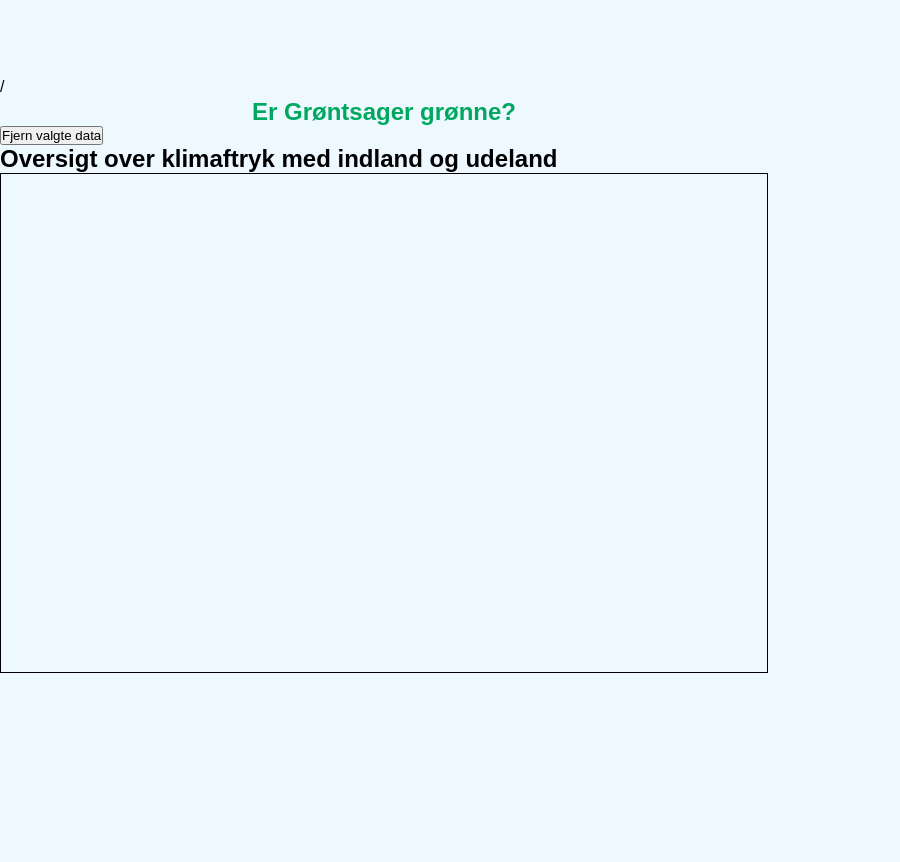
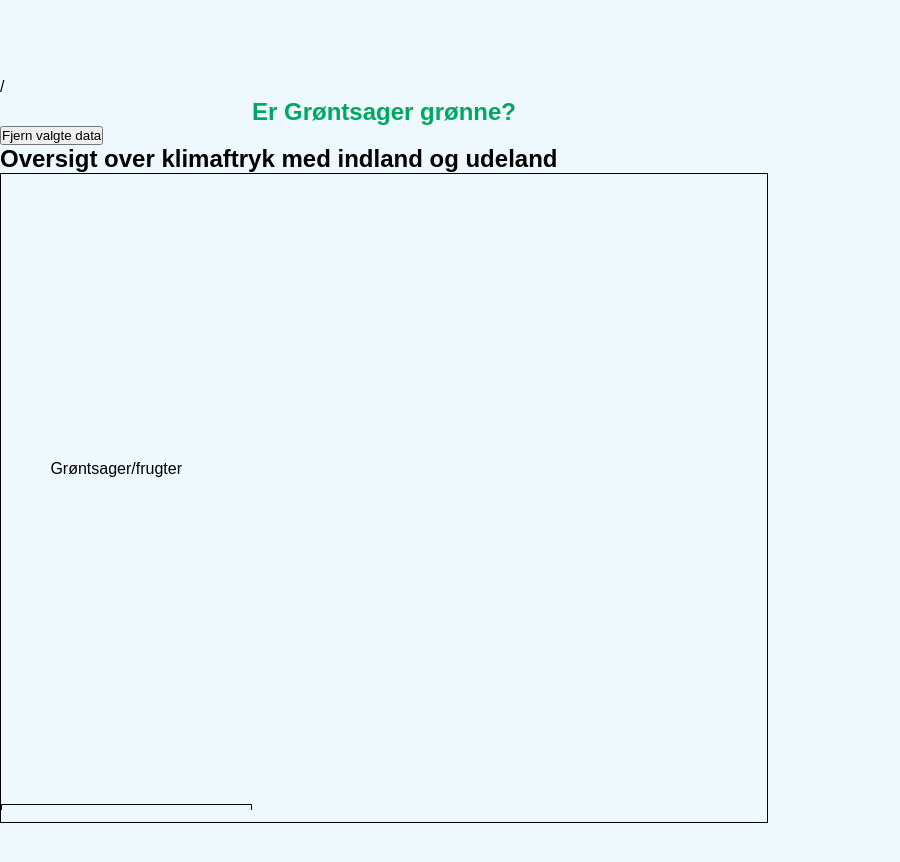
Before and after one commit to Meldgaard99/1semesterProjekt, a website: page public/index.html in a window 1280 px wide. Shown: the part 72-934 px from the top of the page, without its empty margins (0-900 px from the left). Drawn offline with Linux system fonts and the light colour scheme; no server answers.

Commit message:
lidt interessetimer, kan vel altid noget

```diff
--- a/public/index.html
+++ b/public/index.html
@@ -141,6 +141,7 @@
         const maxValue = 1;
         const bottomPadding = 20; // Plads til akse i bunden
         const sidePadding = 10; // Lidt luft i siderne også
+        const padding = 69;
 
         // Selve datasættet
         let dataset = [];
@@ -149,14 +150,6 @@
 
 
         // Scale-funktioner
-    const xScale = d3.scaleBand()
-        .domain(d3.range(dataset.length))
-        .rangeRound([0, w])
-        .paddingInner(0.05);
-
-    const yScale = d3.scaleLinear()
-        .domain([0, maxValue])
-        .range([0, h]);
 
         // Lav et SVG element
         const svg = d3.select("#leftSide")
@@ -164,6 +157,71 @@
             .attr("style", "border:1px solid black")
             .attr("id", "svgBarchart")
 
+
+
+        // Laver en scale for X-aksen
+        let xScale = d3.scaleBand()
+            .domain(d3.range(dataset.length))
+            .rangeRound([0, w])
+            .paddingInner(0.05);
+
+        // Definerer X-aksen ticks er hvor meget der skal vises på stregen, lige nu kommer der til at stå 16 ting
+        let xAxis = d3.axisBottom()
+            .scale(xScale)
+            .tickFormat(d => d)
+            .ticks(16)
+            .tickPadding(7);
+
+        // Appender x-aksen til SVG'en
+        svg.append("g")
+            .attr("class", "x-axis")
+            .attr("transform", "translate(0, " + (h + 130) + ")")
+            .call(xAxis)
+
+        // Appender label til x-aksen
+        svg.append("text")
+            .attr("text-anchor", "end")
+            .attr("class", "Grøntsagstabel")
+            .attr("x", w - padding)
+            .attr("y", h - 200)
+            .text("Grøntsager/frugter")
+
+
+
+        // Definerer y-aksen
+        let yAxis = d3.axisLeft()
+            .scale(yScale)
+            .ticks(0)
+            .tickPadding(10);
+
+        // Appender y-aksen til SVG'en
+        svg.append("g")
+            .attr("class", "y-axis")
+            .attr("transform", "translate(" + (padding) + ",0)")
+
+
+
+
+        // Sætter eller prøver y-akse label på grafen
+        svg.append("text")
+            .attr("class", "Grøntsagstabel")
+            .attr("text-anchor", "end")
+            .attr("x", padding + 20)
+            .attr("y", padding)
+            .text("Grøtn")
+
+
+// GRID LINES
+// prøver at appende lidt grid lines
+svg.append
+    .select("g#y-axis")
+    .selectAll("g.tick")
+    .append("line")
+    .attr("x1", 0)
+    .attr("y1", 0)
+    .attr("x2", width)
+    .attr("y2", 0)
+    .style("opacity", 0.3);
 
 
 
--- a/public/styles.css
+++ b/public/styles.css
@@ -170,7 +170,7 @@ div.fruitcontainer {
 #svgBarchart {
     position: absolute;
     width: 100%;
-    height: 500px;
+    height: 650px;
 
 
 }
```
Lines whose indentation alone changed are shown as unchanged.
